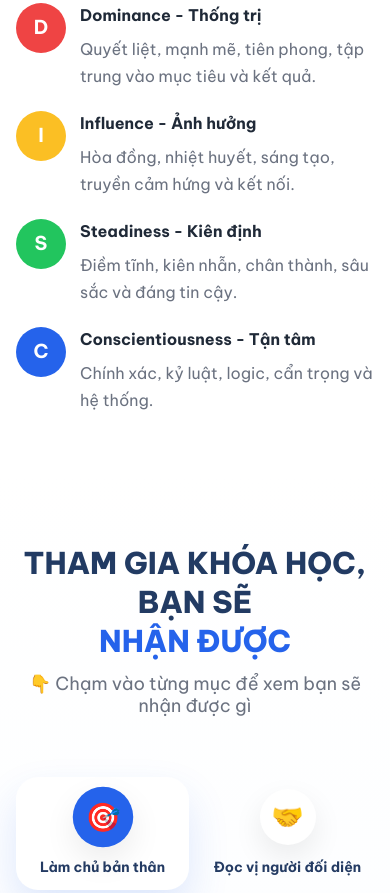
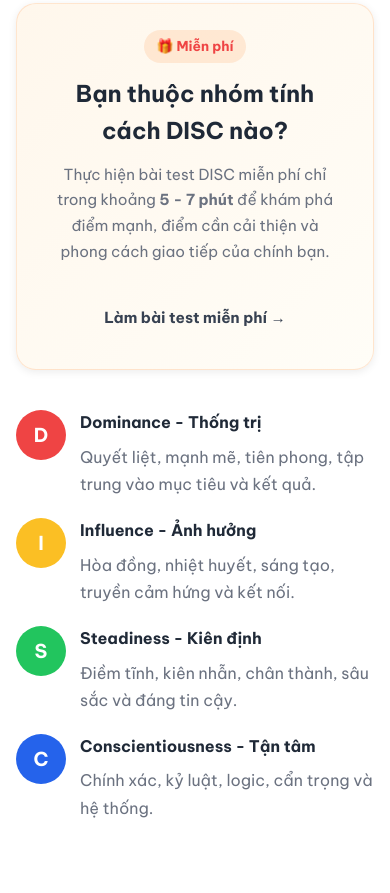
Before and after one commit to thuanbui123/disc-academy-lp, a website built with Vite: page index.html in a window 390 px wide. Shown: the part 3697-4590 px from the top of the page. Built offline with nearby package versions, Linux system fonts and the light colour scheme.

Commit message:
add test disc

```diff
--- a/src/sections/Disc/Disc.css
+++ b/src/sections/Disc/Disc.css
@@ -182,6 +182,16 @@
         max-width: 360px;
     }
 
+    .disc__test-card {
+        flex-direction: column;
+        align-items: flex-start;
+    }
+
+    .disc__test-btn {
+        width: 100%;
+        text-align: center;
+    }
+
 }
 
 /* ==========================================================
@@ -230,4 +240,89 @@
         padding: 20px;
     }
 
+    .disc__test-card {
+        margin: 28px 0 36px;
+        padding: 22px;
+        text-align: center;
+        align-items: center;
+    }
+
+    .disc__test-content h3 {
+        font-size: 1.25rem;
+    }
+
+    .disc__test-content p {
+        font-size: .95rem;
+    }
+
+    .disc__test-btn {
+        width: 100%;
+    }
+
 }
+
+/* ==========================================================
+   FREE DISC TEST
+========================================================== */
+
+.disc__test-card {
+    display: flex;
+    justify-content: space-between;
+    align-items: center;
+    gap: 28px;
+
+    margin: 32px 0 40px;
+    padding: 26px 30px;
+
+    background: linear-gradient(135deg, #fff7ec, #fffdf7);
+
+    border: 1px solid rgba(255, 111, 0, .15);
+    border-radius: var(--radius-lg);
+
+    box-shadow: var(--shadow-sm);
+}
+
+.disc__test-content {
+    flex: 1;
+}
+
+.disc__test-badge {
+    display: inline-block;
+
+    margin-bottom: 12px;
+    padding: 6px 12px;
+
+    border-radius: 999px;
+
+    background: rgba(255, 111, 0, .12);
+
+    color: var(--color-primary);
+
+    font-size: .85rem;
+    font-weight: 700;
+}
+
+.disc__test-content h3 {
+    margin-bottom: 12px;
+
+    font-size: 1.45rem;
+    font-weight: 700;
+
+    color: var(--color-heading);
+}
+
+.disc__test-content p {
+    margin: 0;
+
+    color: var(--color-text-light);
+
+    line-height: 1.7;
+}
+
+.disc__test-btn {
+    flex-shrink: 0;
+
+    padding: 16px 26px;
+
+    white-space: nowrap;
+}
--- a/src/sections/Disc/Disc.js
+++ b/src/sections/Disc/Disc.js
@@ -16,7 +16,35 @@ export function Disc() {
                             DISC là công cụ thấu hiểu tâm lý hành vi hàng đầu thế giới, giúp bạn bóc tách tính cách,
                             phong cách giao tiếp và cách làm việc của bất kỳ ai chỉ qua 4 nhóm điển hình.
                         </p>
+                        <div class="disc__test-card">
 
+                            <div class="disc__test-content">
+
+                                <span class="disc__test-badge">
+                                    🎁 Miễn phí
+                                </span>
+
+                                <h3>
+                                    Bạn thuộc nhóm tính cách DISC nào?
+                                </h3>
+
+                                <p>
+                                    Thực hiện bài test DISC miễn phí chỉ trong khoảng
+                                    <strong>5 - 7 phút</strong> để khám phá điểm mạnh,
+                                    điểm cần cải thiện và phong cách giao tiếp của chính bạn.
+                                </p>
+
+                            </div>
+
+                            <a
+                                href="https://forms.gle/f6khVYoddLMmpQq98"
+                                target="_blank"
+                                class="btn disc__test-btn"
+                            >
+                                Làm bài test miễn phí →
+                            </a>
+
+                        </div>
                         <div class="disc__list">
 
                             ${DiscItem(
```
